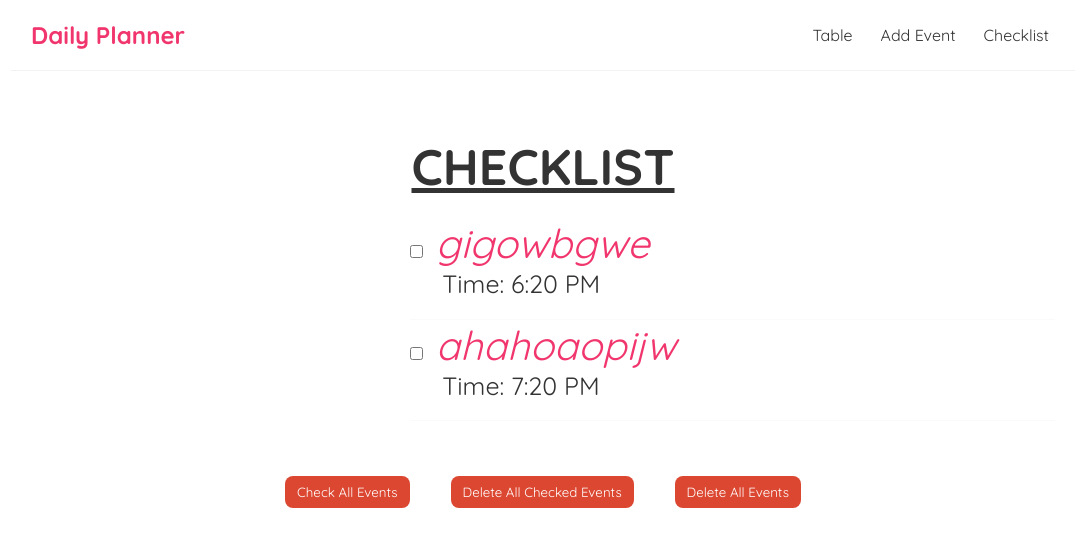
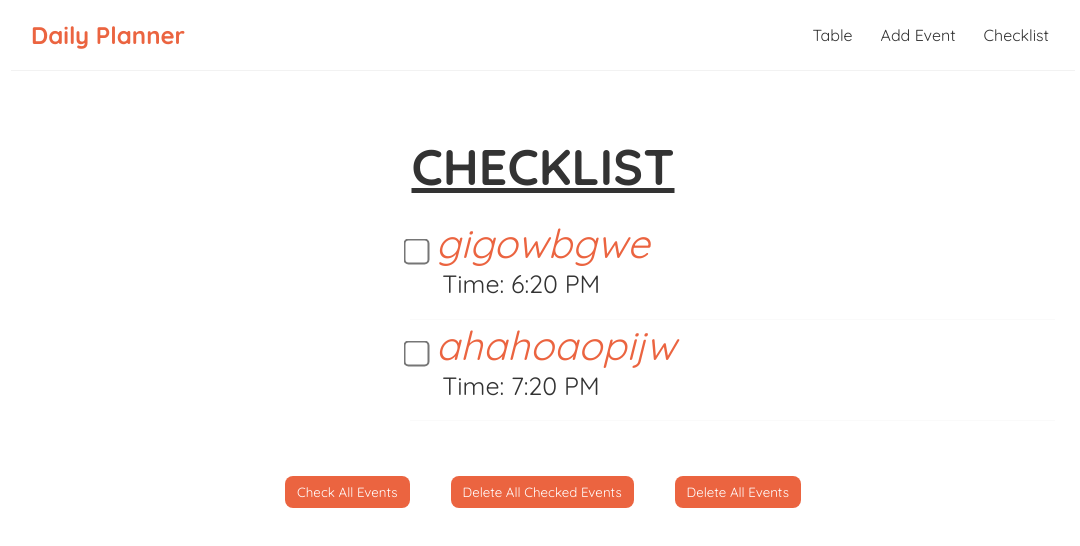
Before and after one commit to TheAnonymous-stack/daily-planner, a React (Create React App) app: page /events/1 in a window 1280 px wide. Both pictures are taken after a click on the button "Delete Event". Shown: the top 546 px of the page, without its empty margins (97-1177 px from the left). Built offline with nearby package versions, Linux system fonts and the light colour scheme; no server answers; data requests are answered from the project's data file.

Commit message:
finished styling

```diff
--- a/package.json
+++ b/package.json
@@ -12,6 +12,7 @@
     "bootstrap": "^5.2.2",
     "rc-time-picker": "^3.7.3",
     "react": "^18.2.0",
+    "react-bootstrap": "^2.6.0",
     "react-dom": "^18.2.0",
     "react-router-dom": "^5.3.3",
     "react-scripts": "5.0.1",
@@ -23,7 +24,6 @@
     "build": "react-scripts build",
     "test": "react-scripts test",
     "eject": "react-scripts eject"
-
   },
   "eslintConfig": {
     "extends": [
--- a/src/EventList.js
+++ b/src/EventList.js
@@ -1,6 +1,8 @@
 
 import React from 'react';
 import { Link } from 'react-router-dom';
+
+
 
 const EventList = ({ USER_EVENTS }) => {
     function handleDeleteAll() {
--- a/src/Form.js
+++ b/src/Form.js
@@ -58,6 +58,7 @@ const Form = () => {
                         onChange={e => setTime(e.format('LT'))}
                     />
 
+
                 </div>
                 <div className="event-note">
                 <label>Add Notes: {eventNote || ''}</label>
--- a/src/index.css
+++ b/src/index.css
@@ -15,7 +15,7 @@
   border-bottom: 1px solid #f2f2f2;
 }
 .navbar h1 {
-  color: #f1356d;
+  color: #EB6440;
 
 }
 .navbar .links {
@@ -27,7 +27,7 @@
   padding: 6px;
 }
 .navbar a:hover {
-  color: #f1356d;
+  color: #EB6440;
 }
 .content {
   max-width: 80%;
@@ -66,7 +66,7 @@
 }
 
 .form button {
-  background: #DC4731;
+  background: #EB6440;
   color: #fff;
   border: 0;
   padding: 8px;
@@ -181,10 +181,10 @@
 
 .event-details h2 {
   font-style: italic;
-  color: #f1356d;
+  color: #EB6440;
 }
 .event-details button {
-  background: #f1356d;
+  background: #EB6440;
   color: #fff;
   border: 0;
   padding: 8px;
@@ -193,13 +193,15 @@
 }
 
 
-
+.checkbox input {
+  transform: scale(2);
+}
 
 .checkbox span {
   font-style: italic;
 
   font-size: 40px;
-  color: #f1356d;
+  color: #EB6440;
   margin-bottom: 10px;
   padding-left: 2%;
 }
@@ -210,7 +212,7 @@
 }
 .add-ons button {
 
-  background: #DC4731;
+  background: #EB6440;
   color: #fff;
   border: 0;
   padding: 8px;
```
Also changed, not shown: 1 other file (tests, documents, lock files or other folders).
